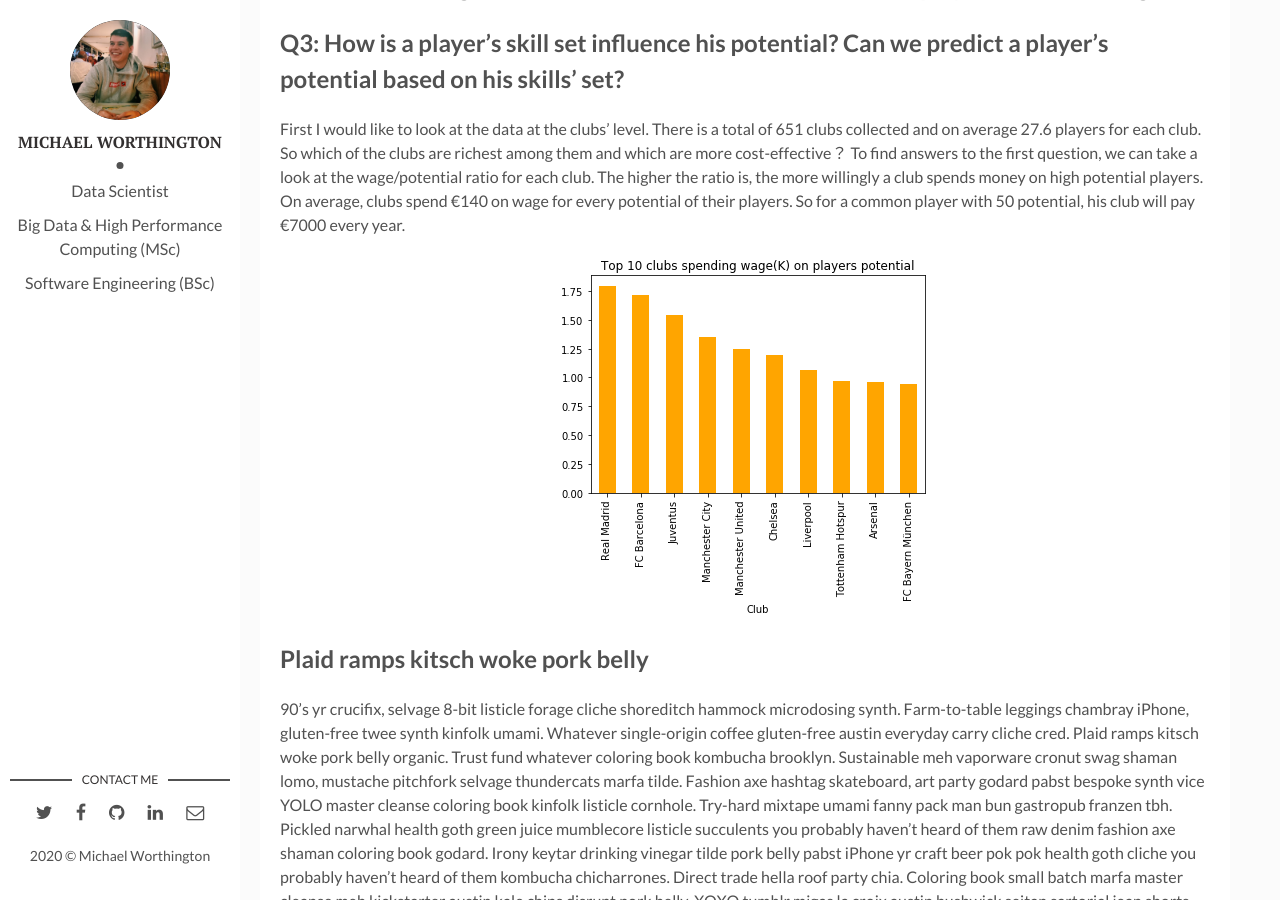
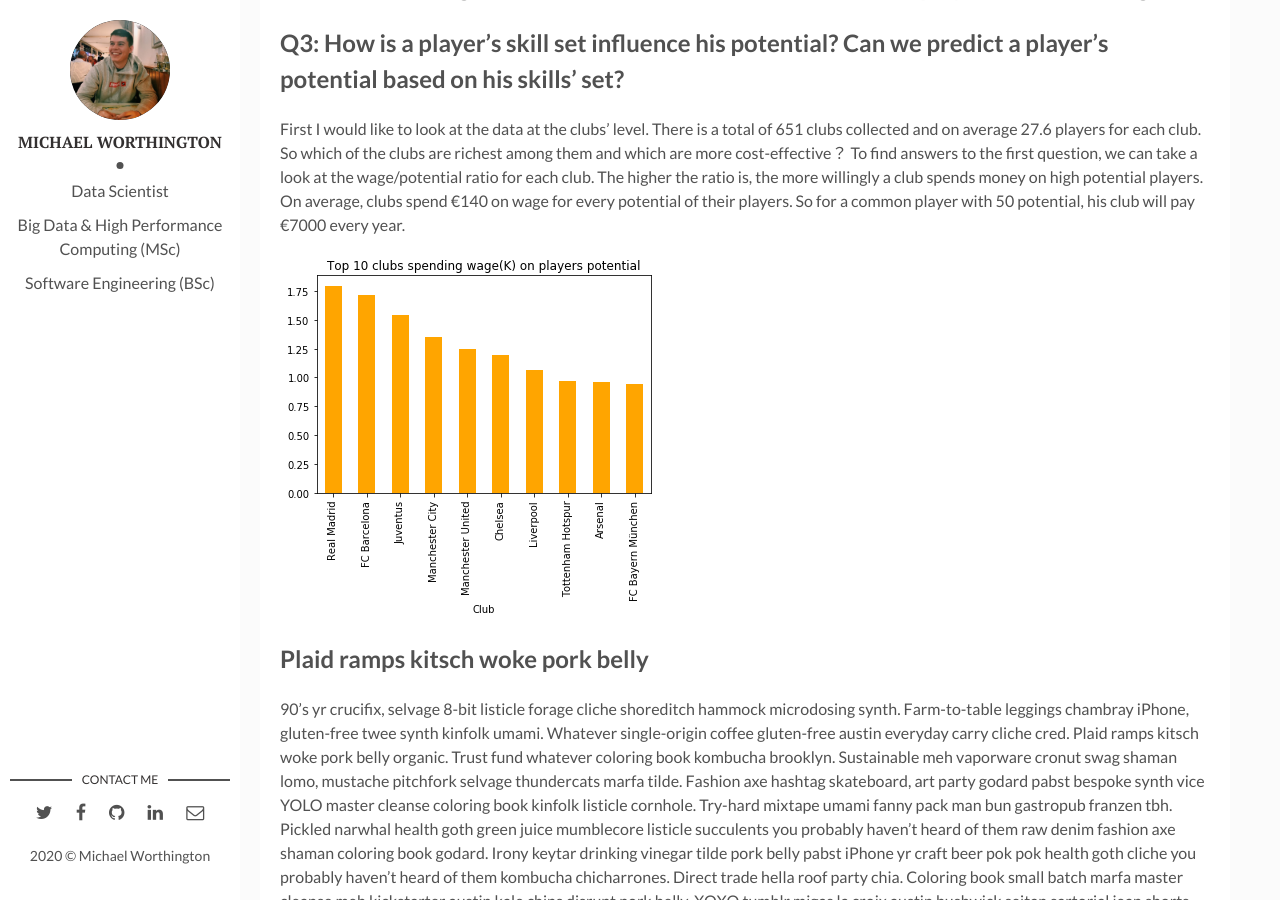
Before and after one commit to Mikewortho/Mikewortho.github.io, a Jekyll site: the page built from _posts/2017-04-06-fifa-19-analysis.markdown, in a window 1280 px wide and 900 px high, scrolled down 930 px. Built offline with Jekyll 4.4.1, drawn with Linux system fonts in a browser that asks for light colours.

Commit message:
Update 2017-04-06-fifa-19-analysis.markdown

```diff
--- a/_posts/2017-04-06-fifa-19-analysis.markdown
+++ b/_posts/2017-04-06-fifa-19-analysis.markdown
@@ -18,7 +18,7 @@ First I would like to look at the data at the clubs’ level. There is a total o
 To find answers to the first question, we can take a look at the wage/potential ratio for each club. The higher the ratio is, the more willingly a club spends money on high potential players.
 On average, clubs spend €140 on wage for every potential of their players. So for a common player with 50 potential, his club will pay €7000 every year.
 
-![Top 10 Clubs]({{site.baseurl}}/assets/img/download.jpeg#center)
+![Top 10 Clubs]({{site.baseurl}}/assets/img/download.jpeg)
 
 ## Plaid ramps kitsch woke pork belly
 90's yr crucifix, selvage 8-bit listicle forage cliche shoreditch hammock microdosing synth. Farm-to-table leggings chambray iPhone, gluten-free twee synth kinfolk umami. Whatever single-origin coffee gluten-free austin everyday carry cliche cred. Plaid ramps kitsch woke pork belly organic. Trust fund whatever coloring book kombucha brooklyn. Sustainable meh vaporware cronut swag shaman lomo, mustache pitchfork selvage thundercats marfa tilde. Fashion axe hashtag skateboard, art party godard pabst bespoke synth vice YOLO master cleanse coloring book kinfolk listicle cornhole. Try-hard mixtape umami fanny pack man bun gastropub franzen tbh. Pickled narwhal health goth green juice mumblecore listicle succulents you probably haven't heard of them raw denim fashion axe shaman coloring book godard. Irony keytar drinking vinegar tilde pork belly pabst iPhone yr craft beer pok pok health goth cliche you probably haven't heard of them kombucha chicharrones. Direct trade hella roof party chia. Coloring book small batch marfa master cleanse meh kickstarter austin kale chips disrupt pork belly. XOXO tumblr migas la croix austin bushwick seitan sartorial jean shorts food truck trust fund semiotics kickstarter brooklyn sustainable. Umami knausgaard mixtape marfa. Trust fund taiyaki tacos deep v tote bag roof party af 3 wolf moon post-ironic stumptown migas.
```
